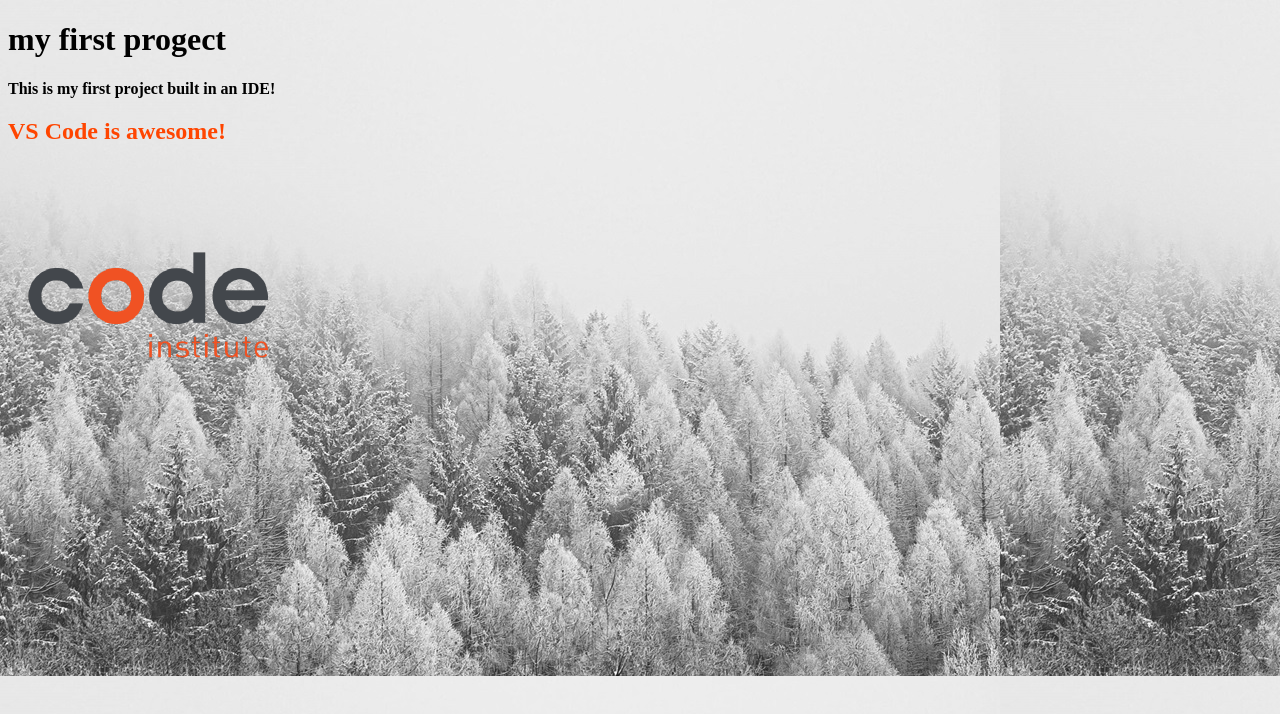
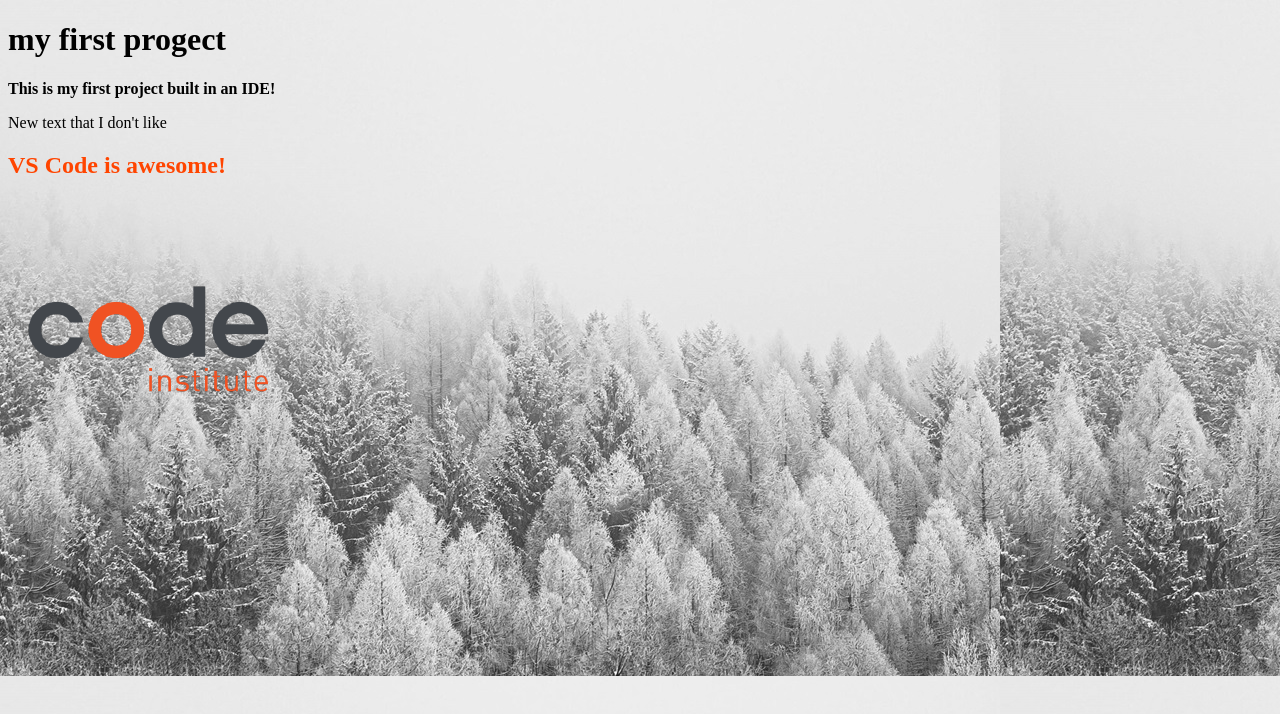
Before and after one commit to AlonaDrok/my_first_project, a plain HTML site: page index.html in a window 1280 px wide. Drawn offline with Linux system fonts and the light colour scheme.

Commit message:
commit message

```diff
--- a/index.html
+++ b/index.html
@@ -9,6 +9,7 @@
   <body>
     <h1>my first progect</h1>
     <p>This is my first project built in an IDE!</p>
+    <p1>New text that I don't like</p1>
     <h2>VS Code is awesome!</h2>
     <img src="assets/images/ci-logo.png" alt="Code Institute Logo" />
   </body>
```
